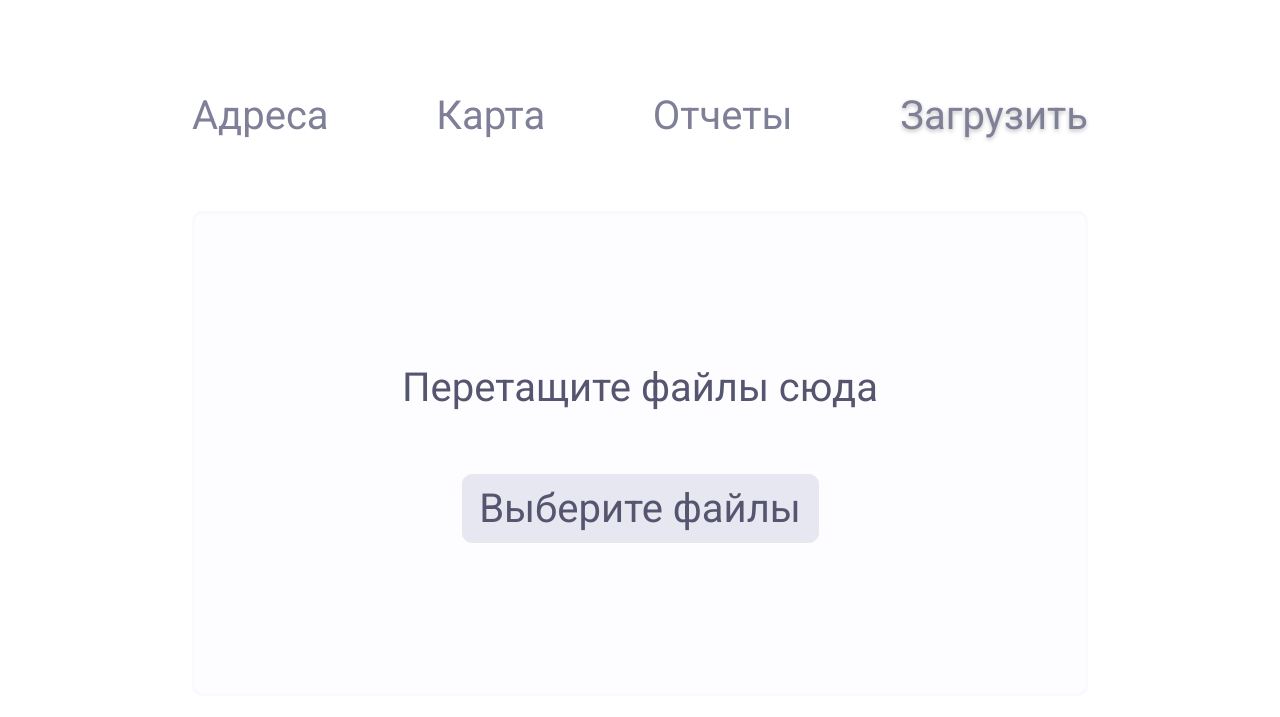
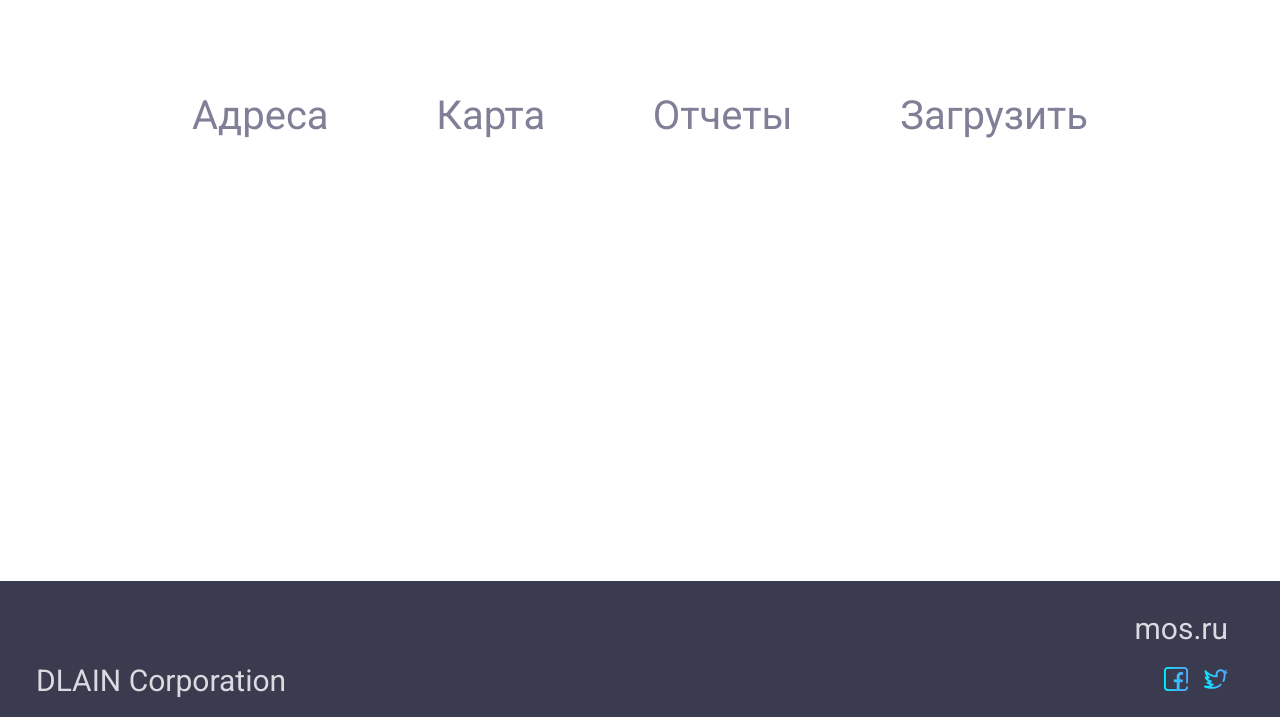
Before and after one commit to NMakarevich/DLAIN, a plain HTML site: page profile.html in a window 1280 px wide. Shown: the part 83-800 px from the top of the page. Drawn offline with Linux system fonts and the light colour scheme.

Commit message:
правка классов
удален класс selected
добавлен класс hidden для всех вкладок

```diff
--- a/profile.html
+++ b/profile.html
@@ -18,7 +18,7 @@
 					<li data-nav="adresses">Адреса</li>
 					<li data-nav="map">Карта</li>
 					<li data-nav="reports">Отчеты</li>
-					<li class="selected" data-nav="upload">Загрузить</li>
+					<li data-nav="upload">Загрузить</li>
 				</ul>
 			</nav>
 
@@ -34,7 +34,7 @@
 
 			</section>
 
-			<section class="tab upload">
+			<section class="tab upload hidden">
 				<form method="post">
 					<span>Перетащите файлы сюда</span>
 					<input  type="file" name="upload-file" id="upload-btn">
```
